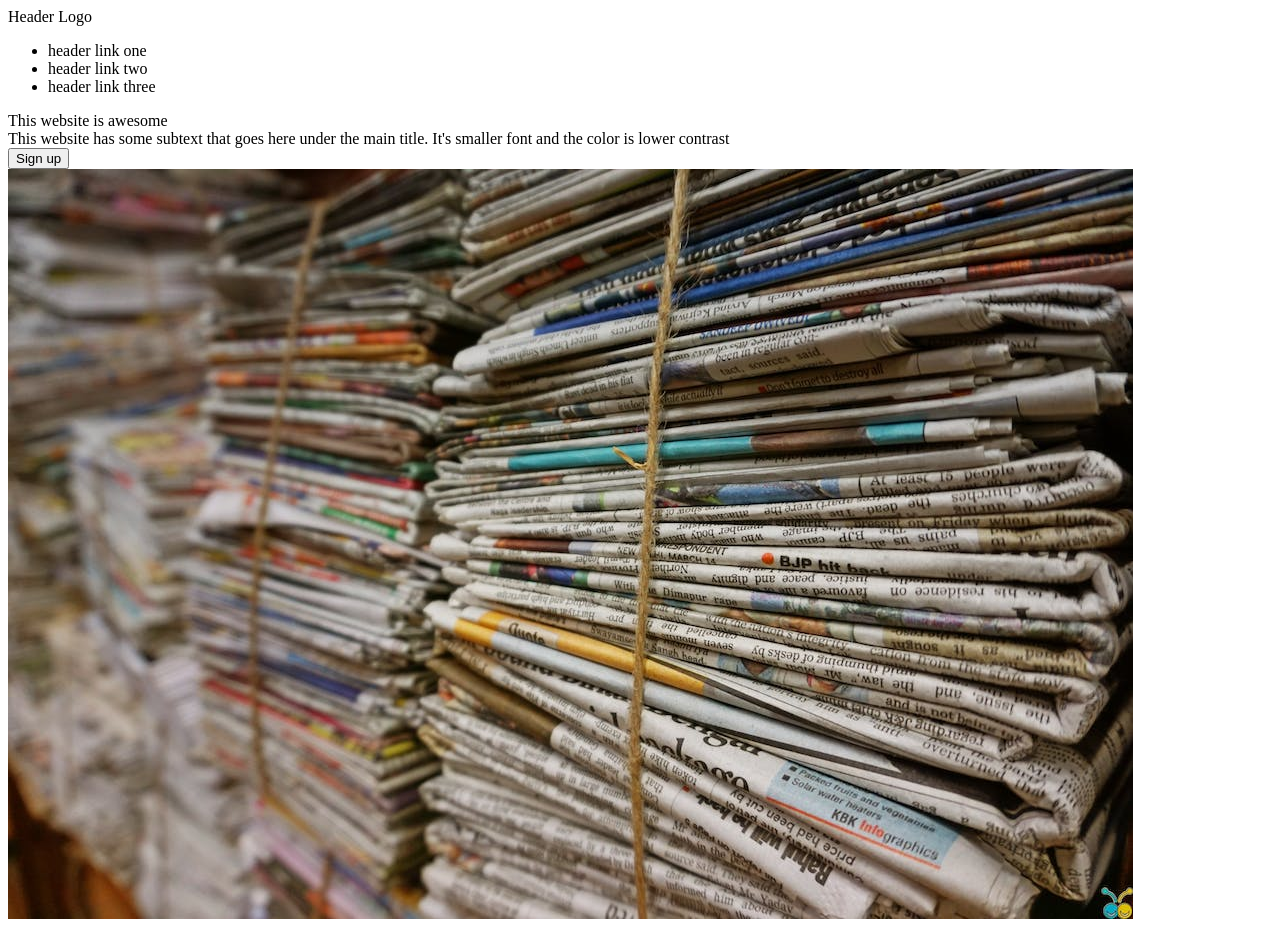
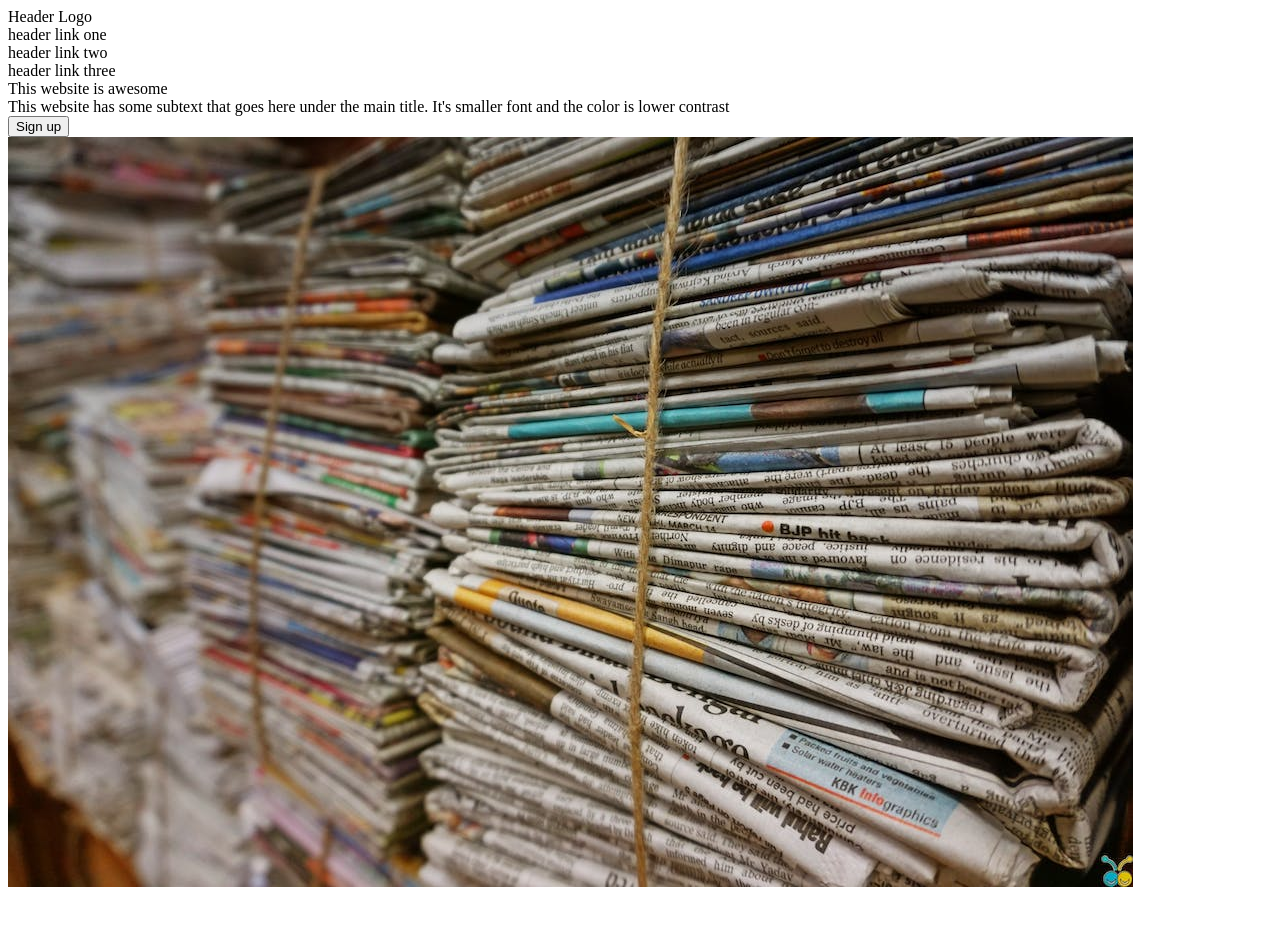
Before and after one commit to QwerkyDonkey/odin-landing-page, a plain HTML site: page index.html in a window 1280 px wide. After the commit the page ends 891 px from the top, so only its background shows below. Drawn offline with Linux system fonts and the light colour scheme.

Commit message:
Link style.css to index.html; Add some styles to ul and a

```diff
--- a/index.html
+++ b/index.html
@@ -4,14 +4,16 @@
     <meta charset="UTF-8">
     <meta name="viewport" content="width=device-width, initial-scale=1.0">
     <title>Odin Project | Landing Page</title>
+
+    <link rel="stylesheet" href="style.css">
 </head>
 <body>
     <div class="menu">
         Header Logo
         <ul>
-            <li>header link one</li>
-            <li>header link two</li>
-            <li>header link three</li>
+            <li><a href="#">header link one</a></li>
+            <li><a href="#">header link two</a></li>
+            <li><a href="#">header link three</a></li>
         </ul>
     </div>
 
--- a/style.css
+++ b/style.css
@@ -3,4 +3,14 @@ body {
     height: 100vh;
 }
 
+ul {
+    list-style: none;
+    margin: 0;
+    padding: 0;
+}
+
+a {
+    text-decoration: none;
+    color: black
+}
 /* IDs and Classes */
```
